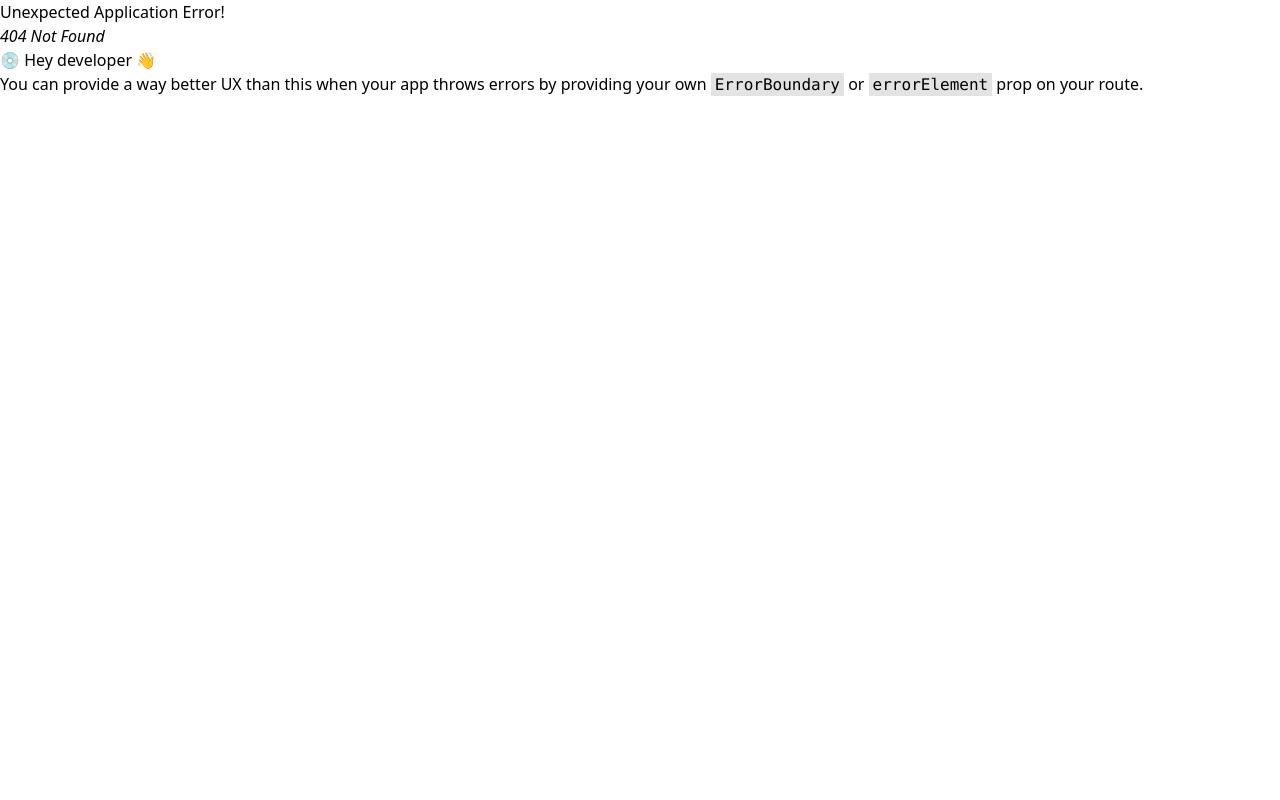
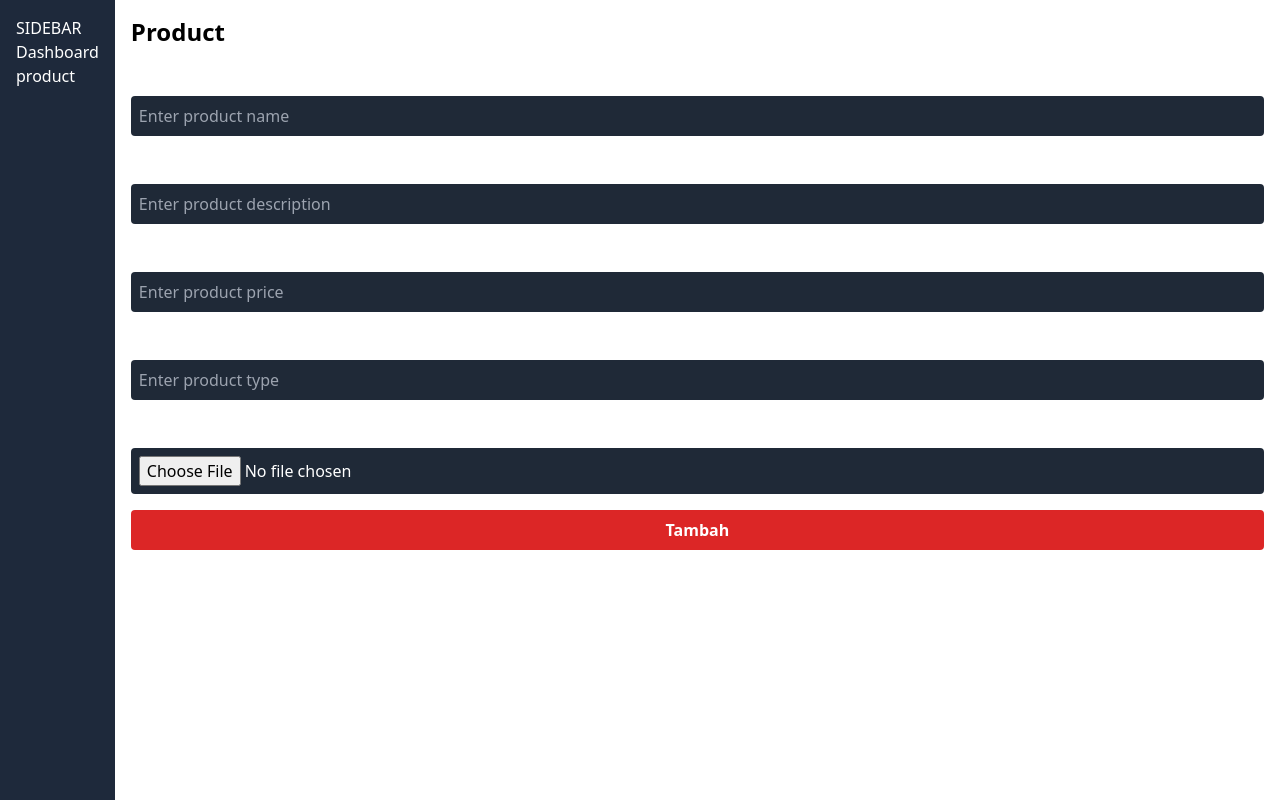
Before and after one commit to IrsyadNafiA/belejar-iseng, a React (Vite) app in the folder frontend/: page /product in a window 1280 px wide. Before the commit this address had no page. Built offline with nearby package versions, Linux system fonts and the light colour scheme.

Commit message:
update h3, create form product

```diff
--- a/frontend/src/App.jsx
+++ b/frontend/src/App.jsx
@@ -6,6 +6,7 @@ import Login from "./pages/Auth/Login";
 import Register from "./pages/Auth/Register";
 import Dashboard from "./pages/Dashboard/dashboardIndex";
 import Layout from "./pages/Dashboard/Layout";
+import Product from "./pages/Dashboard/Product";
 
 const App = createBrowserRouter([
   {
@@ -27,6 +28,10 @@ const App = createBrowserRouter([
         path: "/dashboard",
         element: <Dashboard />,
       },
+      {
+        path: "/product",
+        element: <Product />,
+      },
     ],
   },
 ]);
--- a/frontend/src/components/Form/FormControl.jsx
+++ b/frontend/src/components/Form/FormControl.jsx
@@ -25,6 +25,19 @@ const FormControlInput = ({ label, type, options, formik }) => {
             </option>
           ))}
         </select>
+      ) : type === "file" ? (
+        <input
+          type={type}
+          id={label}
+          name={label}
+          onChange={(event) => {
+            const file = event.currentTarget.files[0];
+            formik.setFieldValue("image", file);
+          }}
+          onBlur={formik.handleBlur}
+          className="w-full p-2 bg-gray-800 text-white rounded"
+          placeholder={`Enter product ${label}`}
+        />
       ) : (
         <input
           type={type}
@@ -32,8 +45,9 @@ const FormControlInput = ({ label, type, options, formik }) => {
           name={label}
           onChange={formik.handleChange} // Gunakan Formik handleChange
           onBlur={formik.handleBlur} // Tambahkan Formik handleBlur
-          value={formik.values[label]} // Nilai dari Formik state
+          value={formik.values[label] || ""} // Nilai dari Formik state
           className="w-full p-2 bg-gray-800 text-white rounded"
+          placeholder={`Enter product ${label}`}
         />
       )}
       {formik.errors[label] && formik.touched[label] && (
--- a/frontend/src/components/Home/Header.jsx
+++ b/frontend/src/components/Home/Header.jsx
@@ -1,9 +1,16 @@
-const Header3 = ({ title }) => {
+import PropTypes from "prop-types";
+
+const Header3 = ({ title, textColor }) => {
   return (
     <div className="w-full px-2 md:px-0">
-      <h3 className="text-2xl font-bold text-white mb-4">{title}</h3>
+      <h3 className={`text-2xl font-bold mb-4 ${textColor}`}>{title}</h3>
     </div>
   );
 };
 
+Header3.propTypes = {
+  title: PropTypes.string,
+  textColor: PropTypes.string,
+};
+
 export { Header3 };
--- a/frontend/src/components/Home/Section.jsx
+++ b/frontend/src/components/Home/Section.jsx
@@ -4,7 +4,7 @@ import { Header3 } from "./Header";
 const HomeSection = (props) => {
   return (
     <div className="max-w-7xl mx-auto px-2 py-4 overflow-hidden">
-      <Header3 title={props.title} />
+      <Header3 title={props.title} textColor={"text-white"} />
       {props.children}
     </div>
   );
--- a/frontend/src/components/Sidebar.jsx
+++ b/frontend/src/components/Sidebar.jsx
@@ -1,7 +1,13 @@
+import { Link } from "react-router-dom";
+
 const Sidebar = () => {
   return (
-    <div>
+    <div className="bg-slate-800 p-4 text-white h-screen">
       <h3>SIDEBAR</h3>
+      <div className="flex flex-col">
+        <Link to="/dashboard">Dashboard</Link>
+        <Link to="/product">product</Link>
+      </div>
     </div>
   );
 };
--- a/frontend/src/pages/Dashboard/Layout.jsx
+++ b/frontend/src/pages/Dashboard/Layout.jsx
@@ -5,9 +5,11 @@ import { Outlet } from "react-router-dom";
 const Layout = () => {
   return (
     <React.Fragment>
-      <Sidebar />
-      <div className="content">
-        <Outlet />
+      <div className="flex w-full">
+        <Sidebar />
+        <div className="content w-full p-4">
+          <Outlet />
+        </div>
       </div>
     </React.Fragment>
   );
--- /dev/null
+++ b/frontend/src/pages/Dashboard/Product/index.jsx
@@ -0,0 +1,68 @@
+import { useFormik } from "formik";
+import { FormControlInput } from "../../../components/Form/FormControl";
+import { Header3 } from "../../../components/Home/Header";
+import { productSchema } from "../../../utils/validations/productValidation";
+import axios from "axios";
+import AlertComponent from "../../../components/SweetAlert/AlertComponent";
+
+const Product = () => {
+  const createProduct = async () => {
+    try {
+      const formData = new FormData();
+      formData.append("name", formik.values.name);
+      formData.append("price", formik.values.price);
+      formData.append("description", formik.values.description);
+      formData.append("type", formik.values.type);
+      formData.append("image", formik.values.image); // Pastikan `formik.values.image` berisi file
+
+      await axios.post("http://localhost:3000/api/product", formData, {
+        withCredentials: true,
+        headers: {
+          "Content-Type": "multipart/form-data",
+        },
+      });
+      AlertComponent.success("Berhasil!", "Produk baru ditambahkan.");
+      formik.resetForm();
+    } catch (error) {
+      AlertComponent.error(
+        "Gagal!",
+        error.response?.data?.message ||
+          "Terjadi kesalahan saat menambahkan produk."
+      );
+    }
+  };
+  const formik = useFormik({
+    initialValues: {
+      name: "",
+      description: "",
+      price: "",
+      type: "",
+      image: null,
+    },
+    onSubmit: createProduct,
+    validationSchema: productSchema,
+  });
+
+  return (
+    <div>
+      <Header3 title="Product" textColor={"text-black"} />
+      <form onSubmit={formik.handleSubmit}>
+        <div className="w-full flex flex-col">
+          <FormControlInput label="name" type="text" formik={formik} />
+          <FormControlInput label="description" type="text" formik={formik} />
+          <FormControlInput label="price" type="number" formik={formik} />
+          <FormControlInput label="type" type="text" formik={formik} />
+          <FormControlInput label="image" type="file" formik={formik} />
+        </div>
+        <button
+          type="submit"
+          className="w-full p-2 bg-red-600 text-white font-bold rounded hover:bg-red-700 transition duration-300 ease-in-out"
+        >
+          Tambah
+        </button>
+      </form>
+    </div>
+  );
+};
+
+export default Product;
--- /dev/null
+++ b/frontend/src/utils/validations/productValidation.jsx
@@ -0,0 +1,9 @@
+import * as Yup from "yup";
+
+export const productSchema = Yup.object().shape({
+  name: Yup.string().required("Name is required"),
+  price: Yup.number().required("Price is required").min(1),
+  image: Yup.string().required("Image is required"),
+  description: Yup.string().required("Description is required"),
+  type: Yup.string().required("Type is required"),
+});
```
